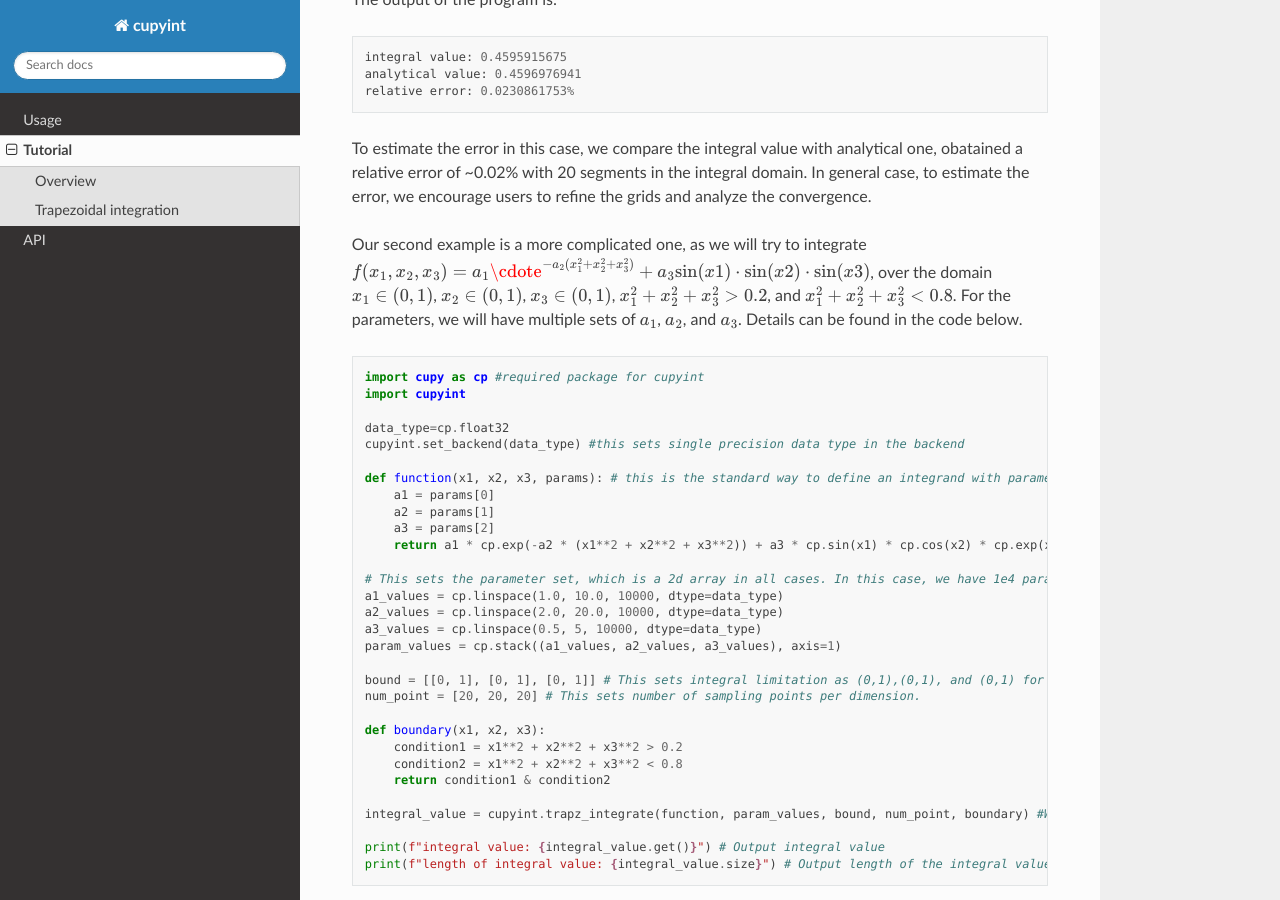
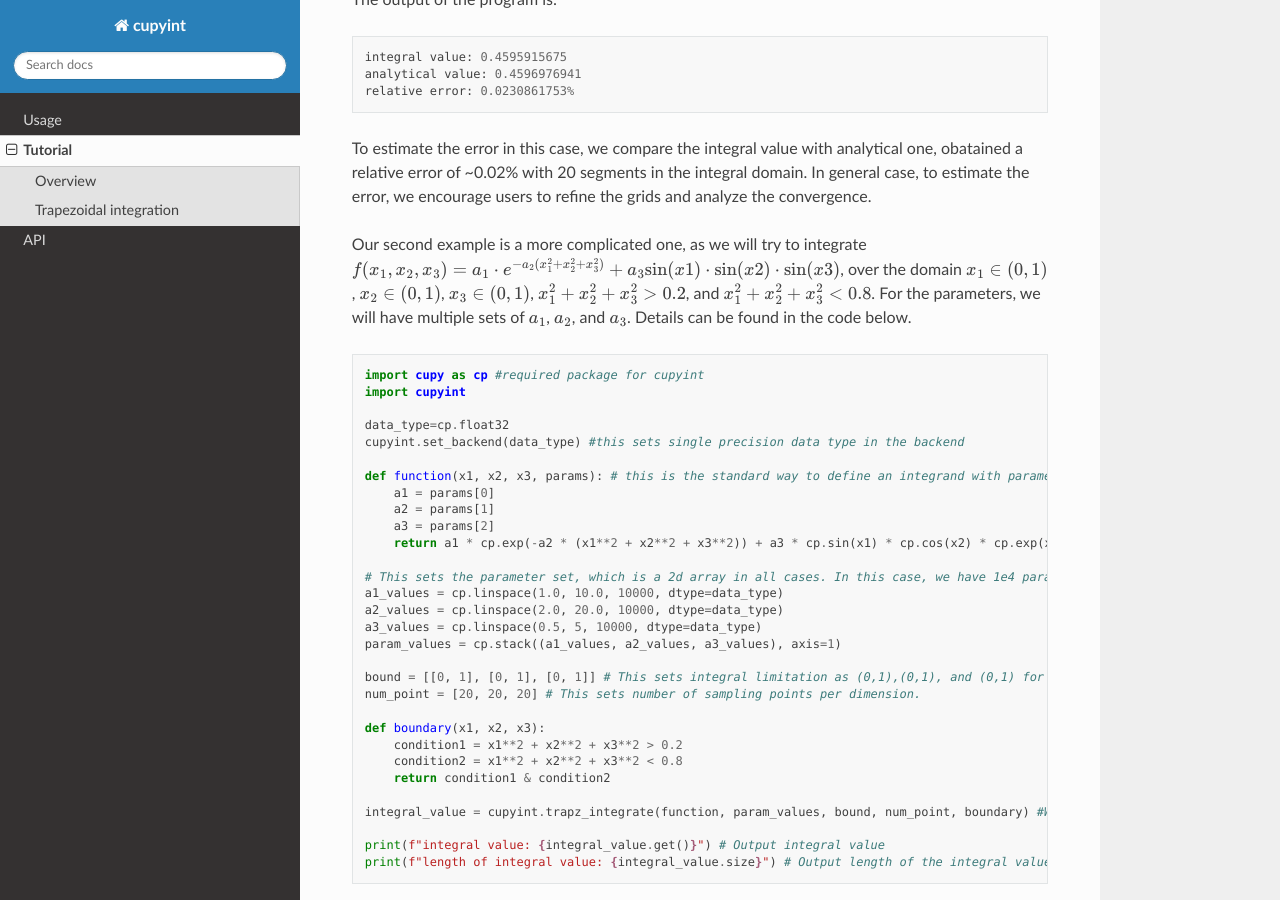
Before and after one commit to ze-ouyang/cupyint_doc, a Sphinx documentation site: the page built from docs/source/tutorial.rst, in a window 1280 px wide and 900 px high, scrolled down 2003 px. Built offline with Sphinx 7.4.7 and the Read the Docs theme 3.1.0, drawn with Linux system fonts in a browser that asks for light colours.

Commit message:
Update tutorial.rst

```diff
--- a/docs/source/tutorial.rst
+++ b/docs/source/tutorial.rst
@@ -79,7 +79,7 @@ The output of the program is:
 To estimate the error in this case, we compare the integral value with analytical one, obatained a relative error of ~0.02% with 20 segments in the integral domain. In general case, to estimate the error, we encourage users to refine the grids and analyze the convergence.
 
 
-Our second example is a more complicated one, as we will try to integrate :math:`f(x_1,x_2,x_3)=a_1\cdote^{-a_2(x_1^2+x_2^2+x_3^2)}+a_3\mathrm{sin}(x1)\cdot\mathrm{sin}(x2)\cdot\mathrm{sin}(x3)`, over the domain :math:`x_1\in (0,1)`, :math:`x_2\in (0,1)`, :math:`x_3\in (0,1)`, :math:`x_1^2+x_2^2+x_3^2>0.2`, and :math:`x_1^2+x_2^2+x_3^2<0.8`. For the parameters, we will have multiple sets of :math:`a_1`, :math:`a_2`, and :math:`a_3`. Details can be found in the code below.
+Our second example is a more complicated one, as we will try to integrate :math:`f(x_1,x_2,x_3)=a_1\cdot e^{-a_2(x_1^2+x_2^2+x_3^2)}+a_3\mathrm{sin}(x1)\cdot\mathrm{sin}(x2)\cdot\mathrm{sin}(x3)`, over the domain :math:`x_1\in (0,1)`, :math:`x_2\in (0,1)`, :math:`x_3\in (0,1)`, :math:`x_1^2+x_2^2+x_3^2>0.2`, and :math:`x_1^2+x_2^2+x_3^2<0.8`. For the parameters, we will have multiple sets of :math:`a_1`, :math:`a_2`, and :math:`a_3`. Details can be found in the code below.
 
 .. code-block:: python
 
```
